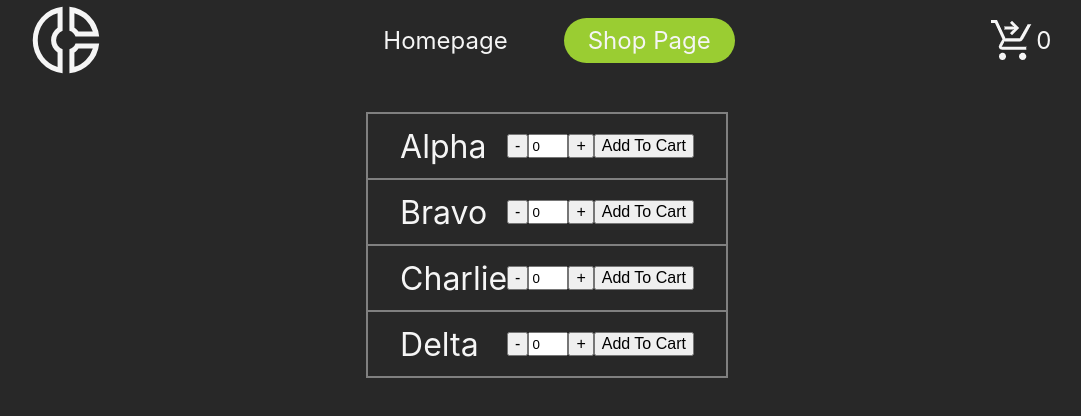
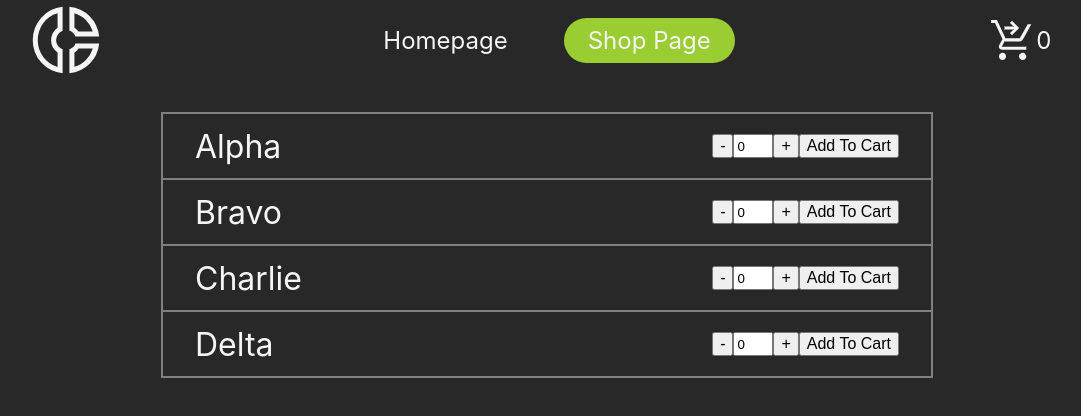
Before and after one commit to man7788/shopping-cart, a React (Create React App) app: page /shop-page in a window 1280 px wide. Shown: the top 416 px of the page, without its empty margins (93-1174 px from the left). Built offline with nearby package versions, Linux system fonts and the light colour scheme; the HTML template or start-up script is replaced by a standard one.

Commit message:
Update ShopPate styles

```diff
--- a/src/styles/ShopPage.css
+++ b/src/styles/ShopPage.css
@@ -1,7 +1,6 @@
 .shop-page {
   border: 2px solid grey;
-  width: fit-content;
+  width: max(40rem, 60vw);
   display: grid;
   grid-template-columns: repeat(auto, 1fr);
-  margin: 0 auto 0 auto;
 }
```
